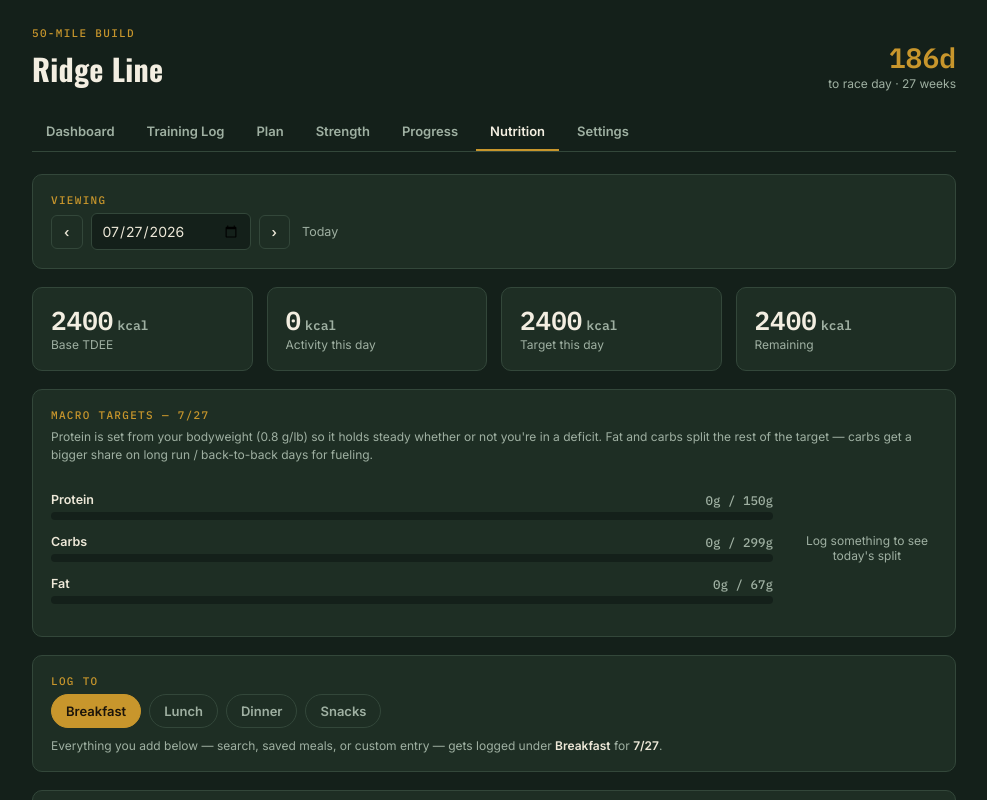
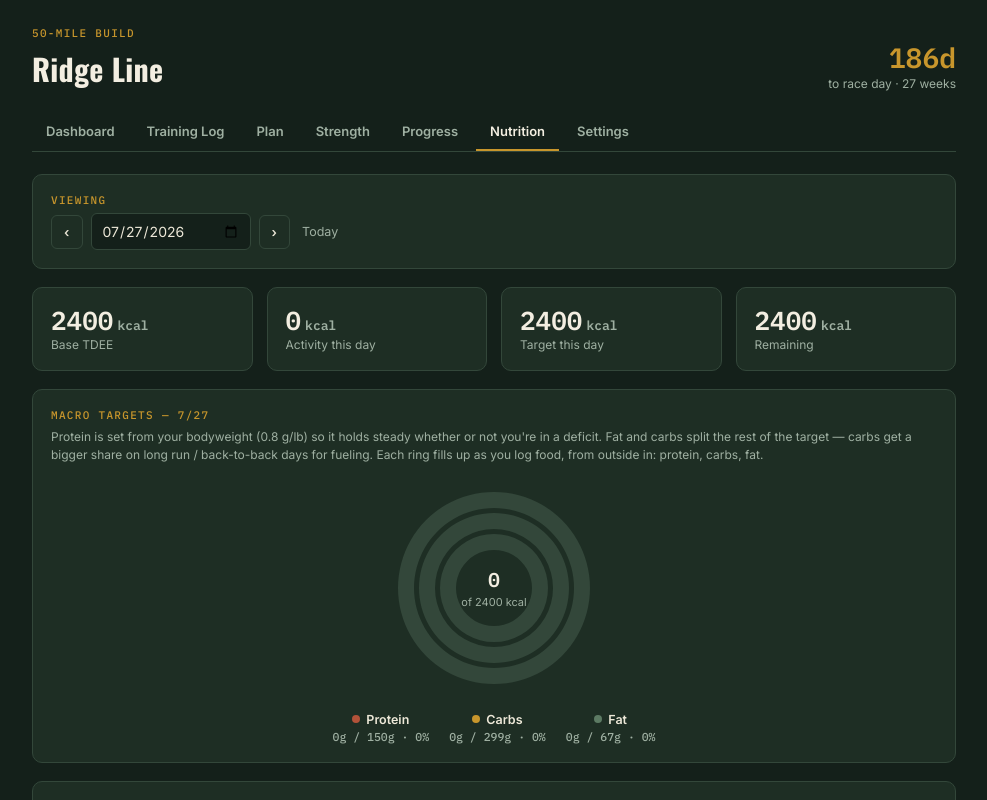
Before and after one commit to jeffjacot/ridge-line, a React (Vite) app: page / in a window 1280 px wide. Both pictures are taken after a click on the element "Nutrition". Shown: the top 800 px of the page, without its empty margins (146-1133 px from the left). Built offline with nearby package versions, Linux system fonts and the light colour scheme.

Commit message:
Update App.jsx

```diff
--- a/src/App.jsx
+++ b/src/App.jsx
@@ -582,6 +582,69 @@ function Stat({ label, value, unit }) {
     </div>
   );
 }
+
+// All three macros as one circle — concentric rings (protein outer, carbs
+// middle, fat inner), each filling with its own color as you log food, plus
+// a shared center readout and a legend with exact grams underneath.
+function MacroRingsCombined({ macros, centerLabel, centerValue }) {
+  const bands = [
+    { outer: 96, inner: 80 }, // protein — outermost
+    { outer: 75, inner: 59 }, // carbs — middle
+    { outer: 54, inner: 38 }, // fat — innermost
+  ];
+  return (
+    <div style={{ display: "flex", flexDirection: "column", alignItems: "center", gap: 14 }}>
+      <div style={{ width: 220, height: 220, position: "relative" }}>
+        <ResponsiveContainer width="100%" height="100%">
+          <PieChart>
+            {macros.map((m, i) => {
+              const filled = Math.min(m.have, m.target);
+              const remain = Math.max(m.target - m.have, 0);
+              const data = remain > 0 ? [{ v: filled }, { v: remain }] : [{ v: m.target || 1 }];
+              return (
+                <Pie
+                  key={m.label}
+                  data={data}
+                  dataKey="v"
+                  innerRadius={bands[i].inner}
+                  outerRadius={bands[i].outer}
+                  startAngle={90}
+                  endAngle={-270}
+                  stroke="none"
+                >
+                  <Cell fill={m.color} />
+                  {remain > 0 && <Cell fill={COLORS.line} />}
+                </Pie>
+              );
+            })}
+          </PieChart>
+        </ResponsiveContainer>
+        <div style={{ position: "absolute", inset: 0, display: "flex", alignItems: "center", justifyContent: "center", flexDirection: "column" }}>
+          <div style={{ fontFamily: "IBM Plex Mono, monospace", fontSize: 20, fontWeight: 600, color: COLORS.paper }}>{centerValue}</div>
+          <div style={{ fontSize: 11, color: COLORS.inkSoft, marginTop: 2 }}>{centerLabel}</div>
+        </div>
+      </div>
+      <div style={{ display: "flex", gap: 20, flexWrap: "wrap", justifyContent: "center" }}>
+        {macros.map((m) => {
+          const over = Math.max(m.have - m.target, 0);
+          const pct = m.target > 0 ? Math.min(100, Math.round((m.have / m.target) * 100)) : 0;
+          return (
+            <div key={m.label} style={{ textAlign: "center" }}>
+              <div style={{ display: "flex", alignItems: "center", gap: 6, justifyContent: "center" }}>
+                <div style={{ width: 8, height: 8, borderRadius: "50%", background: m.color }} />
+                <span style={{ fontSize: 12.5, fontWeight: 600, color: COLORS.ink }}>{m.label}</span>
+              </div>
+              <div style={{ fontSize: 11.5, color: COLORS.inkSoft, fontFamily: "IBM Plex Mono, monospace", marginTop: 2 }}>
+                {Math.round(m.have)}g / {m.target}g · {pct}%
+              </div>
+              {over > 0 && <div style={{ fontSize: 10.5, color: COLORS.rust }}>+{Math.round(over)}g over</div>}
+            </div>
+          );
+        })}
+      </div>
+    </div>
+  );
+}
 function Input(props) {
   return (
     <input
@@ -654,7 +717,7 @@ export default function UltraTrainingApp() {
   const [tab, setTab] = useState("dashboard");
   const [raceDate, setRaceDate] = useState("2027-01-30");
   const [planStartDate, setPlanStartDate] = useState("2026-07-27");
-  const [profile, setProfile] = useState({ baseTDEE: 2400, weightLb: "", weightLossMode: false, deficitKcal: 400, reducedFrequency: false });
+  const [profile, setProfile] = useState({ baseTDEE: 2400, weightLb: "", weightLossMode: false, deficitKcal: 400, reducedFrequency: false, usdaApiKey: "" });
   const [runs, setRuns] = useState([]);
   const [strengthLogs, setStrengthLogs] = useState([]);
   const [meals, setMeals] = useState({}); // { 'YYYY-MM-DD': [ {id,name,cal,protein,carbs,fat} ] }
@@ -665,7 +728,7 @@ export default function UltraTrainingApp() {
     (async () => {
       const rd = await loadJSON("race-date", "2027-01-30");
       const psd = await loadJSON("plan-start-date", "2026-07-27");
-      const pr = await loadJSON("profile", { baseTDEE: 2400, weightLb: "", weightLossMode: false, deficitKcal: 400, reducedFrequency: false });
+      const pr = await loadJSON("profile", { baseTDEE: 2400, weightLb: "", weightLossMode: false, deficitKcal: 400, reducedFrequency: false, usdaApiKey: "" });
       const rn = await loadJSON("runs", []);
       const sl = await loadJSON("strength-logs", []);
       const ml = await loadJSON("meals", {});
@@ -1478,11 +1541,15 @@ function PlanView({ plan }) {
   );
 }
 
-function FoodSearch({ onAdd }) {
+function FoodSearch({ onAdd, usdaApiKey }) {
   const [query, setQuery] = useState("");
   const [selected, setSelected] = useState(null);
   const [unit, setUnit] = useState("oz");
   const [amount, setAmount] = useState("");
+  const [usdaResults, setUsdaResults] = useState([]);
+  const [usdaLoading, setUsdaLoading] = useState(false);
+  const [usdaError, setUsdaError] = useState(null);
+  const [usdaSearchedFor, setUsdaSearchedFor] = useState(null);
 
   const results = useMemo(() => {
     const q = query.trim().toLowerCase();
@@ -1525,7 +1592,7 @@ function FoodSearch({ onAdd }) {
 
   const add = () => {
     if (!selected || !amount) return;
-    const label = `${amount} ${unit}${Number(amount) !== 1 ? (unit === "serving" ? "s" : "") : ""} ${selected.name}`;
+    const label = `${amount} ${unit}${Number(amount) !== 1 ? (unit === "serving" ? "s" : "") : ""} ${selected.name}${selected.isOnline ? " (USDA)" : ""}`;
     onAdd({
       name: label,
       cal: macros.cal,
@@ -1536,6 +1603,42 @@ function FoodSearch({ onAdd }) {
     setSelected(null);
     setAmount("");
     setQuery("");
+    setUsdaResults([]);
+    setUsdaSearchedFor(null);
+  };
+
+  const searchUsda = async () => {
+    const q = query.trim();
+    if (!q || !usdaApiKey) return;
+    setUsdaLoading(true);
+    setUsdaError(null);
+    try {
+      const url = `https://api.nal.usda.gov/fdc/v1/foods/search?api_key=${encodeURIComponent(usdaApiKey)}&query=${encodeURIComponent(q)}&pageSize=8&dataType=Foundation,SR%20Legacy,Survey%20(FNDDS)`;
+      const res = await fetch(url);
+      if (!res.ok) throw new Error(`USDA API returned ${res.status}`);
+      const data = await res.json();
+      const parsed = (data.foods || []).map((item) => {
+        const get = (nameFrag) => {
+          const n = (item.foodNutrients || []).find((fn) => (fn.nutrientName || "").toLowerCase().includes(nameFrag));
+          return n ? Number(n.value) || 0 : 0;
+        };
+        return {
+          name: item.description,
+          cal: Math.round(get("energy")),
+          protein: Math.round(get("protein") * 10) / 10,
+          carbs: Math.round(get("carbohydrate") * 10) / 10,
+          fat: Math.round(get("total lipid") * 10) / 10,
+          isOnline: true,
+        };
+      }).filter((f) => f.cal > 0);
+      setUsdaResults(parsed);
+      setUsdaSearchedFor(q);
+      if (parsed.length === 0) setUsdaError("No results found — try a simpler or more generic term.");
+    } catch (e) {
+      setUsdaError("Couldn't reach the USDA database — check your API key in Settings, or try again.");
+    } finally {
+      setUsdaLoading(false);
+    }
   };
 
   return (
@@ -1547,6 +1650,9 @@ function FoodSearch({ onAdd }) {
         onChange={(e) => {
           setQuery(e.target.value);
           setSelected(null);
+          setUsdaResults([]);
+          setUsdaSearchedFor(null);
+          setUsdaError(null);
         }}
       />
       {results.length > 0 && (
@@ -1563,9 +1669,29 @@ function FoodSearch({ onAdd }) {
         </div>
       )}
 
+      {usdaResults.length > 0 && (
+        <div style={{ marginTop: 8 }}>
+          <div style={{ color: COLORS.inkSoft, fontSize: 11.5, marginBottom: 4 }}>From the USDA database:</div>
+          <div style={{ border: `1px solid ${COLORS.line}`, borderRadius: 6, overflow: "hidden" }}>
+            {usdaResults.map((f, i) => (
+              <div
+                key={i}
+                onClick={() => pick(f)}
+                style={{ padding: "9px 12px", cursor: "pointer", fontSize: 13.5, color: COLORS.ink, borderBottom: `1px solid ${COLORS.line}` }}
+              >
+                {f.name} <span style={{ color: COLORS.inkSoft, fontSize: 12 }}>· {f.cal} kcal / 100g</span>
+              </div>
+            ))}
+          </div>
+        </div>
+      )}
+
       {selected && (
         <div style={{ marginTop: 14, paddingTop: 14, borderTop: `1px solid ${COLORS.line}` }}>
-          <div style={{ color: COLORS.paper, fontSize: 15, fontWeight: 600, marginBottom: 10 }}>{selected.name}</div>
+          <div style={{ color: COLORS.paper, fontSize: 15, fontWeight: 600, marginBottom: 10 }}>
+            {selected.name}
+            {selected.isOnline && <span style={{ color: COLORS.amber, fontSize: 12, fontWeight: 400 }}> · USDA</span>}
+          </div>
           <div style={{ display: "flex", gap: 10, alignItems: "center", flexWrap: "wrap" }}>
             <Input type="number" value={amount} onChange={(e) => setAmount(e.target.value)} style={{ maxWidth: 90 }} />
             <select
@@ -1587,19 +1713,28 @@ function FoodSearch({ onAdd }) {
         </div>
       )}
 
-      {!selected && query.trim() && bestMatchScore < 60 && (
+      {!selected && query.trim() && bestMatchScore < 60 && usdaSearchedFor !== query.trim() && (
         <div style={{ marginTop: 14, paddingTop: 14, borderTop: `1px solid ${COLORS.line}` }}>
-          <div style={{ color: COLORS.inkSoft, fontSize: 12.5 }}>
+          <div style={{ color: COLORS.inkSoft, fontSize: 12.5, marginBottom: 10 }}>
             {results.length === 0
-              ? `Not in the local database. Use "+ Add a custom food" below to log it manually.`
-              : `Nothing above is an exact match — if none of these are right, use "+ Add a custom food" below.`}
+              ? "Not in the local database."
+              : "Nothing above is an exact match."}
+            {usdaApiKey
+              ? " Search the full USDA nutrition database instead, or use \"+ Add a custom food\" below."
+              : " Add a free USDA API key in Settings to search hundreds of thousands of foods, or use \"+ Add a custom food\" below."}
           </div>
+          {usdaApiKey && (
+            <Button onClick={searchUsda} variant="ghost">
+              {usdaLoading ? "Searching…" : `Search USDA database for "${query.trim()}"`}
+            </Button>
+          )}
+          {usdaError && <div style={{ color: COLORS.rust, fontSize: 12.5, marginTop: 8 }}>{usdaError}</div>}
         </div>
       )}
 
       {!selected && !query.trim() && (
         <div style={{ color: COLORS.inkSoft, fontSize: 12, marginTop: 10 }}>
-          {FOOD_DB.length} foods in the local database. Anything not found can be added manually with the custom entry below.
+          {FOOD_DB.length} foods in the local database, plus the full USDA database if you've added an API key in Settings. Anything not found can always be added manually with the custom entry below.
         </div>
       )}
     </Card>
@@ -1755,64 +1890,18 @@ function Nutrition({
       <Card>
         <Eyebrow>Macro targets — {fmtShort(viewDate)}</Eyebrow>
         <div style={{ color: COLORS.inkSoft, fontSize: 12, marginBottom: 14, lineHeight: 1.5 }}>
-          Protein is set from your bodyweight (0.8 g/lb) so it holds steady whether or not you're in a deficit. Fat and carbs split the rest of the target — carbs get a bigger share on long run / back-to-back days for fueling.
-        </div>
-        <div style={{ display: "flex", gap: 24, flexWrap: "wrap", alignItems: "center" }}>
-          <div style={{ flex: "1 1 240px", display: "flex", flexDirection: "column", gap: 14 }}>
-            {[
+          Protein is set from your bodyweight (0.8 g/lb) so it holds steady whether or not you're in a deficit. Fat and carbs split the rest of the target — carbs get a bigger share on long run / back-to-back days for fueling. Each ring fills up as you log food, from outside in: protein, carbs, fat.
+        </div>
+        <div style={{ display: "flex", justifyContent: "center" }}>
+          <MacroRingsCombined
+            macros={[
               { label: "Protein", have: dayTotals.protein, target: macroTargets.proteinG, color: COLORS.rust },
               { label: "Carbs", have: dayTotals.carbs, target: macroTargets.carbsG, color: COLORS.amber },
               { label: "Fat", have: dayTotals.fat, target: macroTargets.fatG, color: COLORS.moss },
-            ].map((m) => {
-              const pct = m.target > 0 ? Math.min(100, Math.round((m.have / m.target) * 100)) : 0;
-              return (
-                <div key={m.label}>
-                  <div style={{ display: "flex", justifyContent: "space-between", fontSize: 12.5, marginBottom: 4 }}>
-                    <span style={{ color: COLORS.ink, fontWeight: 600 }}>{m.label}</span>
-                    <span style={{ color: COLORS.inkSoft, fontFamily: "IBM Plex Mono, monospace" }}>
-                      {Math.round(m.have)}g / {m.target}g
-                    </span>
-                  </div>
-                  <div style={{ height: 8, borderRadius: 4, background: COLORS.bg, overflow: "hidden" }}>
-                    <div style={{ width: `${pct}%`, height: "100%", background: m.color, borderRadius: 4 }} />
-                  </div>
-                </div>
-              );
-            })}
-          </div>
-          <div style={{ width: 140, height: 140, flexShrink: 0 }}>
-            {dayTotals.cal > 0 ? (
-              <ResponsiveContainer width="100%" height="100%">
-                <PieChart>
-                  <Pie
-                    data={[
-                      { name: "Protein", value: Math.max(dayTotals.protein * 4, 0) },
-                      { name: "Carbs", value: Math.max(dayTotals.carbs * 4, 0) },
-                      { name: "Fat", value: Math.max(dayTotals.fat * 9, 0) },
-                    ]}
-                    dataKey="value"
-                    nameKey="name"
-                    innerRadius={35}
-                    outerRadius={60}
-                    stroke="none"
-                  >
-                    <Cell fill={COLORS.rust} />
-                    <Cell fill={COLORS.amber} />
-                    <Cell fill={COLORS.moss} />
-                  </Pie>
-                  <Tooltip
-                    contentStyle={{ background: COLORS.surface, border: `1px solid ${COLORS.line}`, fontSize: 12 }}
-                    labelStyle={{ color: COLORS.paper }}
-                    formatter={(value, name) => [`${Math.round(value)} kcal`, name]}
-                  />
-                </PieChart>
-              </ResponsiveContainer>
-            ) : (
-              <div style={{ display: "flex", alignItems: "center", justifyContent: "center", height: "100%", color: COLORS.inkSoft, fontSize: 12, textAlign: "center" }}>
-                Log something to see today's split
-              </div>
-            )}
-          </div>
+            ]}
+            centerValue={`${Math.round(dayTotals.cal)}`}
+            centerLabel={`of ${targetKcal} kcal`}
+          />
         </div>
       </Card>
 
@@ -1916,7 +2005,7 @@ function Nutrition({
         )}
       </Card>
 
-      <FoodSearch onAdd={addFromSearch} />
+      <FoodSearch onAdd={addFromSearch} usdaApiKey={profile.usdaApiKey} />
 
       {!showCustom && (
         <Button variant="ghost" onClick={() => setShowCustom(true)}>+ Add a custom food not in the database</Button>
@@ -2087,6 +2176,23 @@ function Settings({ raceDate, setRaceDate, planStartDate, setPlanStartDate, prof
         </div>
       </Card>
       <Card>
+        <Eyebrow>Food search</Eyebrow>
+        <div style={{ maxWidth: 420 }}>
+          <label style={{ fontSize: 12, color: COLORS.inkSoft }}>USDA FoodData Central API key</label>
+          <Input
+            type="text"
+            placeholder="Paste your free API key here"
+            value={profile.usdaApiKey}
+            onChange={(e) => setProfile({ ...profile, usdaApiKey: e.target.value })}
+            style={{ marginTop: 4 }}
+          />
+        </div>
+        <div style={{ color: COLORS.inkSoft, fontSize: 12, marginTop: 10, lineHeight: 1.6 }}>
+          The built-in database has ~40 common foods. Adding a free USDA key unlocks searching their full nutrition database (hundreds of thousands of foods) right from the search box — no cost, no billing, just a personal rate limit. Get one instantly at{" "}
+          <span style={{ color: COLORS.amber }}>fdc.nal.usda.gov/api-key-signup</span> (just an email address, no credit card) and paste it above.
+        </div>
+      </Card>
+      <Card>
         <Eyebrow>Weight loss</Eyebrow>
         <label style={{ display: "flex", alignItems: "center", gap: 8, fontSize: 13, color: COLORS.ink, cursor: "pointer" }}>
           <input
```
